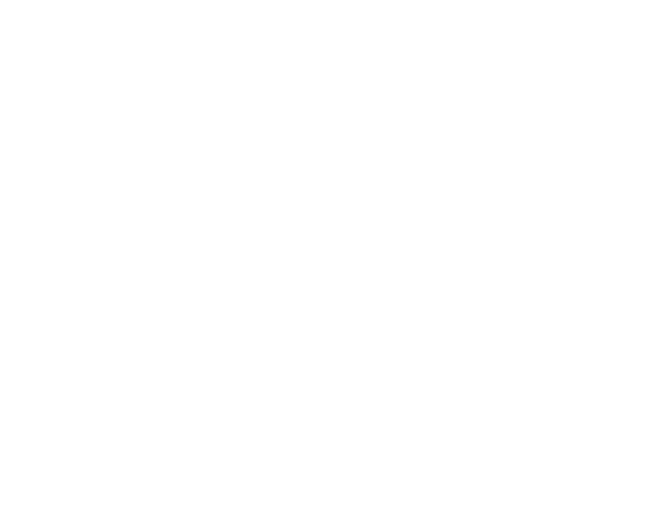
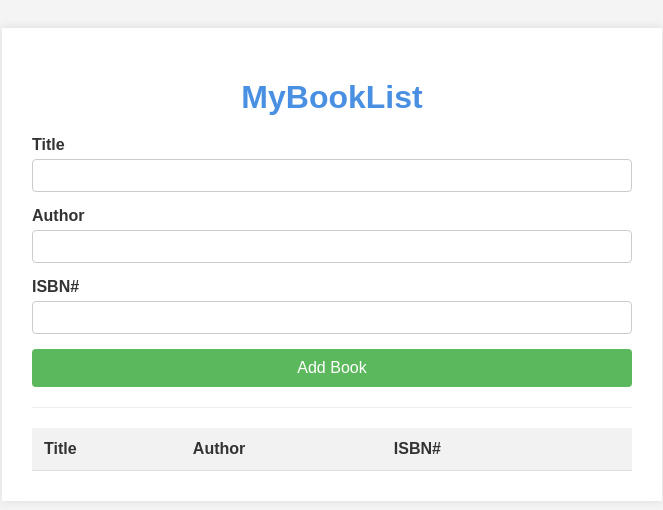
Before and after one commit to acciojob/book-list-dhairyashukla08, a website: page main.html in a window 1280 px wide. Shown: the whole page, without its empty margins (308-971 px from the left). Drawn offline with Linux system fonts and the light colour scheme.

Commit message:
created a submission

```diff
--- a/main.html
+++ b/main.html
@@ -7,10 +7,41 @@
 </head>
 
 <body>
-	<!-- the entire body must be written by student -->
-    <script type="text/javascript" src="./script.js">
-</script>
+    <div class="container">
+        <h1>MyBookList</h1>
 
+        <form id="book-form">
+            <div class="form-group">
+                <label for="title">Title</label>
+                <input type="text" id="title" required>
+            </div>
+            <div class="form-group">
+                <label for="author">Author</label>
+                <input type="text" id="author" required>
+            </div>
+            <div class="form-group">
+                <label for="isbn">ISBN#</label>
+                <input type="text" id="isbn" required>
+            </div>
+            <button type="submit" id="submit">Add Book</button>
+        </form>
+
+        <hr>
+
+        <table class="table table-striped">
+            <thead>
+                <tr>
+                    <th>Title</th>
+                    <th>Author</th>
+                    <th>ISBN#</th>
+                    <th></th> </tr>
+            </thead>
+            <tbody id="book-list">
+            </tbody>
+        </table>
+    </div>
+
+    <script type="text/javascript" src="./script.js"></script>
 </body>
 
 </html>
--- a/script.js
+++ b/script.js
@@ -1 +1,37 @@
 //your JS code here. If required.
+
+const bookForm = document.getElementById('book-form');
+const bookList = document.getElementById('book-list');
+
+bookForm.addEventListener('submit', function(e) {
+    e.preventDefault();
+
+    const title = document.getElementById('title').value;
+    const author = document.getElementById('author').value;
+    const isbn = document.getElementById('isbn').value;
+    if (title === '' || author === '' || isbn === '') {
+        alert('Please fill in all fields');
+        return;
+    }
+
+    addBookToList(title, author, isbn);
+    bookForm.reset();
+});
+
+function addBookToList(title, author, isbn) {
+    const row = document.createElement('tr');
+    row.innerHTML = `
+        <td>${title}</td>
+        <td>${author}</td>
+        <td>${isbn}</td>
+        <td><button class="delete">X</button></td>
+    `;
+    bookList.appendChild(row);
+}
+bookList.addEventListener('click', function(e) {
+    if (e.target.classList.contains('delete')) {
+        if (confirm('Are you sure you want to delete this book?')) {
+            e.target.closest('tr').remove();
+        }
+    }
+});
--- a/styles.css
+++ b/styles.css
@@ -1 +1,107 @@
 /*  your css code here. If applicable */
+
+body {
+    font-family: Arial, sans-serif;
+    background-color: #f4f4f4;
+    color: #333;
+    padding: 20px;
+}
+
+
+.container {
+    max-width: 600px;
+    margin: 0 auto;
+    background: #fff;
+    padding: 30px;
+    box-shadow: 0 0 10px rgba(0, 0, 0, 0.1);
+}
+
+
+h1 {
+    text-align: center;
+    color: #4A90E2;
+    margin-bottom: 20px;
+}
+
+
+.form-group {
+    margin-bottom: 15px;
+}
+
+.form-group label {
+    display: block;
+    margin-bottom: 5px;
+    font-weight: bold;
+}
+
+.form-group input[type="text"] {
+    width: 100%;
+    padding: 8px;
+    box-sizing: border-box;
+    border: 1px solid #ccc;
+    border-radius: 4px;
+}
+
+
+#submit {
+    display: block;
+    width: 100%;
+    padding: 10px;
+    background-color: #5cb85c;
+    color: white;
+    border: none;
+    border-radius: 4px;
+    cursor: pointer;
+    font-size: 16px;
+    margin-top: 10px;
+}
+
+#submit:hover {
+    background-color: #4cae4c;
+}
+
+
+hr {
+    margin: 20px 0;
+    border: 0;
+    border-top: 1px solid #eee;
+}
+
+.table {
+    width: 100%;
+    border-collapse: collapse;
+    margin-top: 20px;
+}
+
+.table th, .table td {
+    padding: 12px;
+    text-align: left;
+    border-bottom: 1px solid #ddd;
+}
+
+.table th {
+    background-color: #f2f2f2;
+    font-weight: bold;
+    color: #333;
+}
+
+
+.table-striped tbody tr:nth-child(odd) {
+    background-color: #f9f9f9;
+}
+
+
+.delete {
+    background: #FF5252;
+    color: white;
+    border: none;
+    padding: 5px 10px;
+    cursor: pointer;
+    border-radius: 3px;
+    font-weight: bold;
+    line-height: 1;
+}
+
+.delete:hover {
+    background: #c30000;
+}
```
